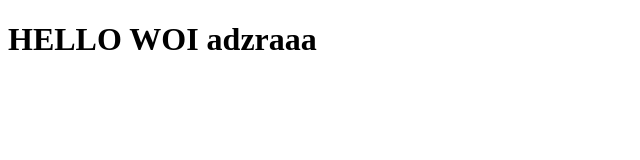
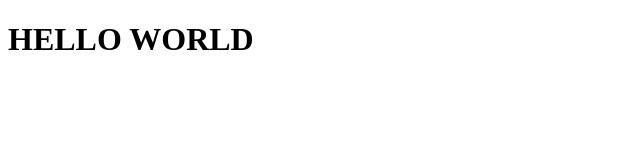
Before and after one commit to Rindlin/bootcamp1, a plain HTML site: page index.html in a window 1280 px wide. Shown: the whole page, without its empty margins (0-640 px from the left). Drawn offline with Linux system fonts and the light colour scheme.

Commit message:
third commit

```diff
--- a/index.html
+++ b/index.html
@@ -4,6 +4,6 @@
         <title>WEBSITE gue</title>
     </head>
     <body>
-        <h1>HELLO WOI  adzraaa</h1>
+        <h1>HELLO WORLD</h1>
     </body>
 </html>
```
